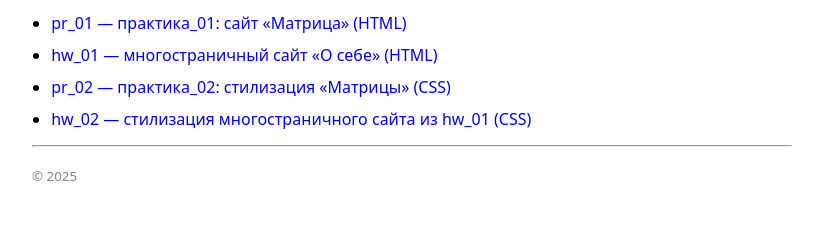
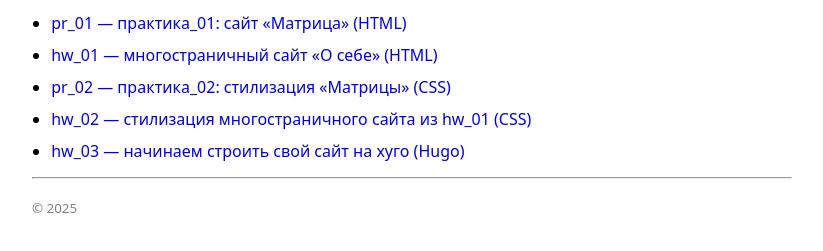
Before and after one commit to m0lchanoff/webdev_course, a plain HTML site: page index.html in a window 1280 px wide. Shown: the part 81-332 px from the top of the page, without its empty margins (228-1051 px from the left). Drawn offline with Linux system fonts and the light colour scheme.

Commit message:
Add hw_03 task link to index.html
Added a new task link for hw_03 in the task list.

```diff
--- a/index.html
+++ b/index.html
@@ -31,6 +31,7 @@
         <li><a href="hw_01.html">hw_01 — многостраничный сайт «О себе» (HTML)</a></li>
         <li><a href="pr_02.html">pr_02 — практика_02: стилизация «Матрицы» (CSS)</a></li>
         <li><a href="hw_02.html">hw_02 — стилизация многостраничного сайта из hw_01 (CSS)</a></li>
+        <li><a href="hw_03.html">hw_03 — начинаем строить свой сайт на хуго (Hugo)</a></li>
         <!-- новые работы тут:
              <li><a href="pr_03.html">pr_03 — …</a></li>
              <li><a href="hw_03.html">hw_03 — …</a></li>
```
